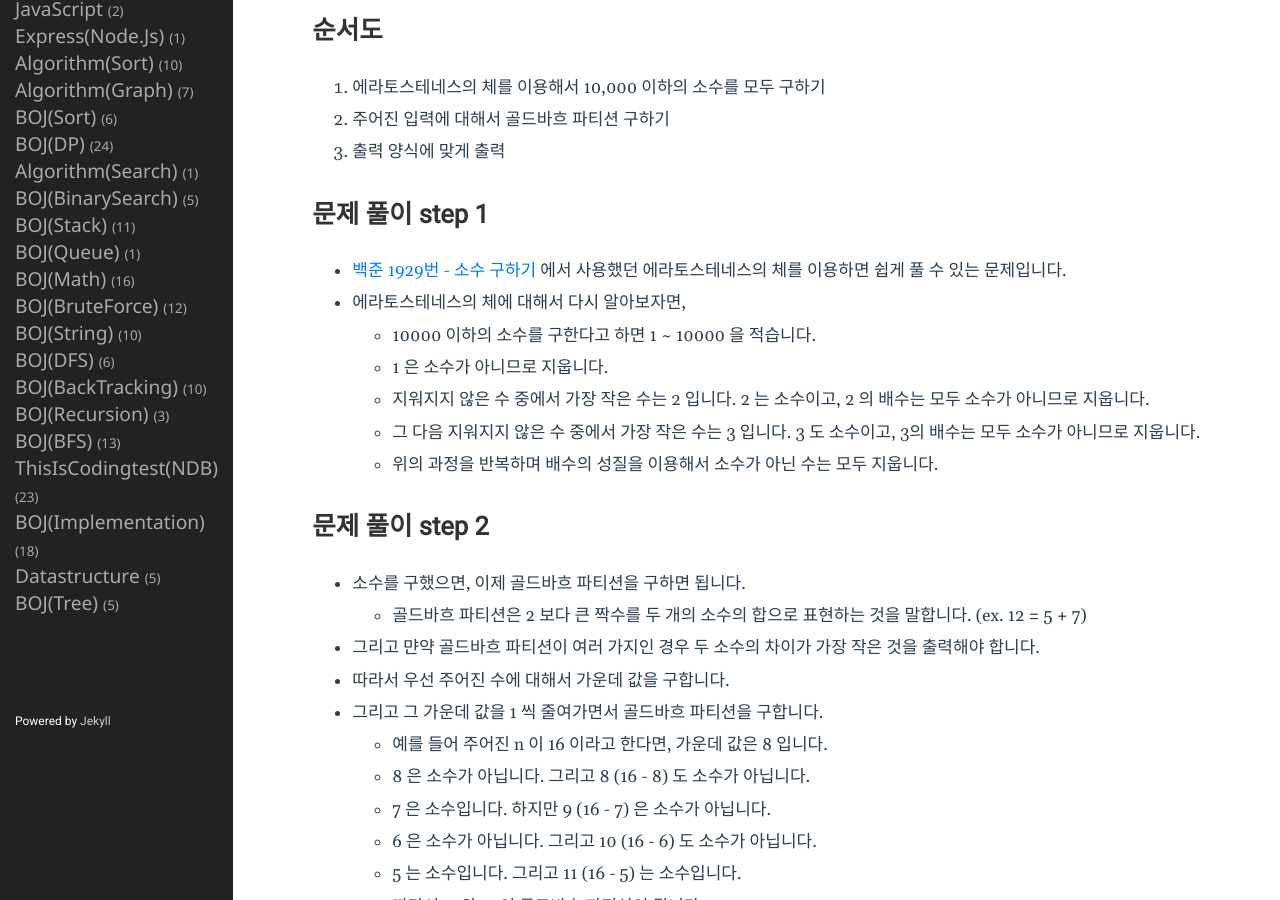
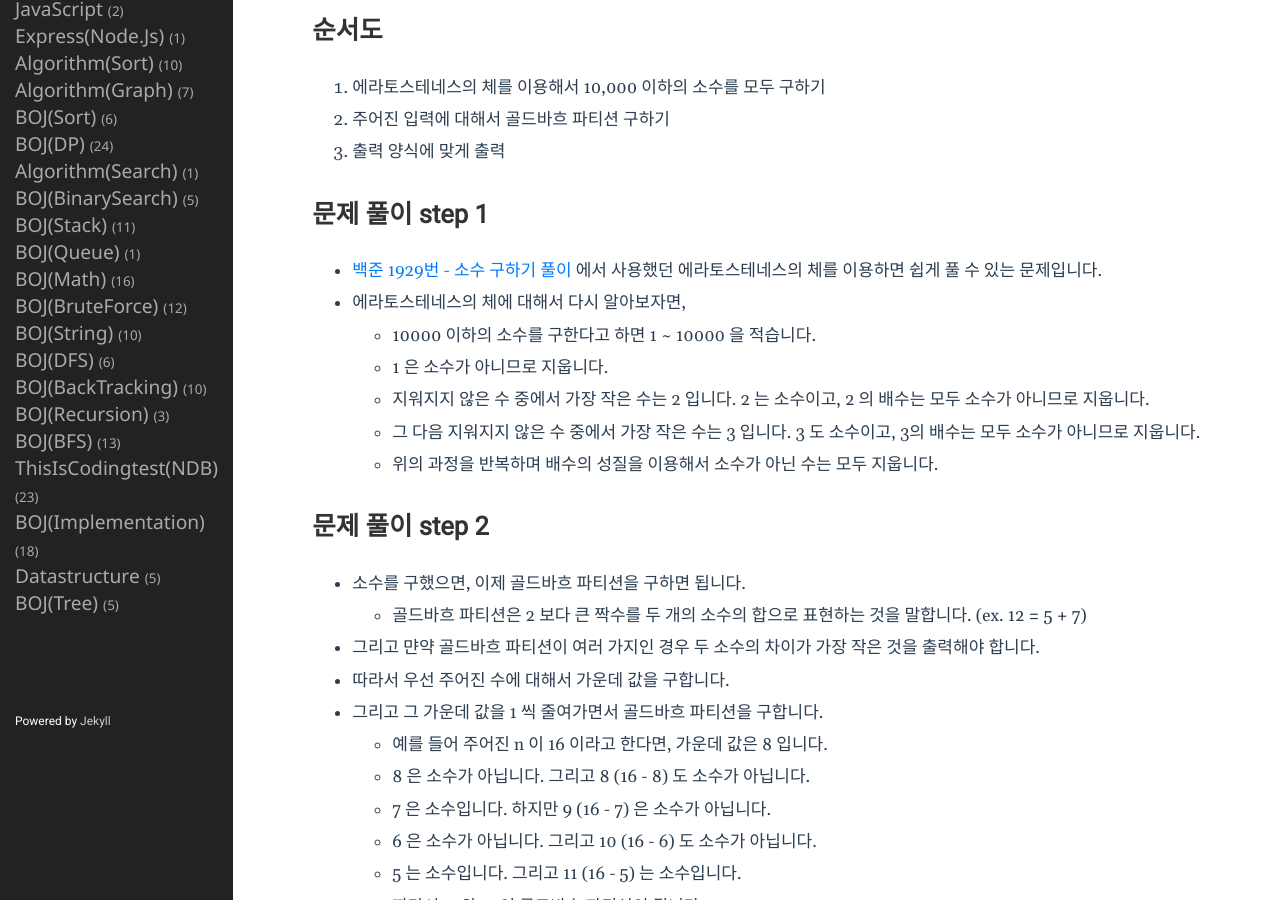
Before and after one commit to qkrrlgh519/qkrrlgh519.github.io, a Jekyll site: the page built from _posts/2021-05-20-BOJ-Math-9020.md, in a window 1280 px wide and 900 px high, scrolled down 473 px. Built offline with Jekyll 4.4.1, drawn with Linux system fonts in a browser that asks for light colours.

Commit message:
fix: 백준 9020번 골드바흐의 추측 내용 수정

```diff
--- a/_posts/2021-05-20-BOJ-Math-9020.md
+++ b/_posts/2021-05-20-BOJ-Math-9020.md
@@ -23,7 +23,7 @@ categories: BOJ(Math)
 
 ## 문제 풀이 step 1
 
-- [백준 1929번 - 소수 구하기](<https://qkrrlgh519.github.io/boj(math)/2021/02/17/BOJ-Math-1929.html>) 에서 사용했던 에라토스테네스의 체를 이용하면 쉽게 풀 수 있는 문제입니다.
+- [백준 1929번 - 소수 구하기 풀이](<https://qkrrlgh519.github.io/boj(math)/2021/02/17/BOJ-Math-1929.html>) 에서 사용했던 에라토스테네스의 체를 이용하면 쉽게 풀 수 있는 문제입니다.
 - 에라토스테네스의 체에 대해서 다시 알아보자면,
   - 10000 이하의 소수를 구한다고 하면 1 ~ 10000 을 적습니다.
   - 1 은 소수가 아니므로 지웁니다.
```
